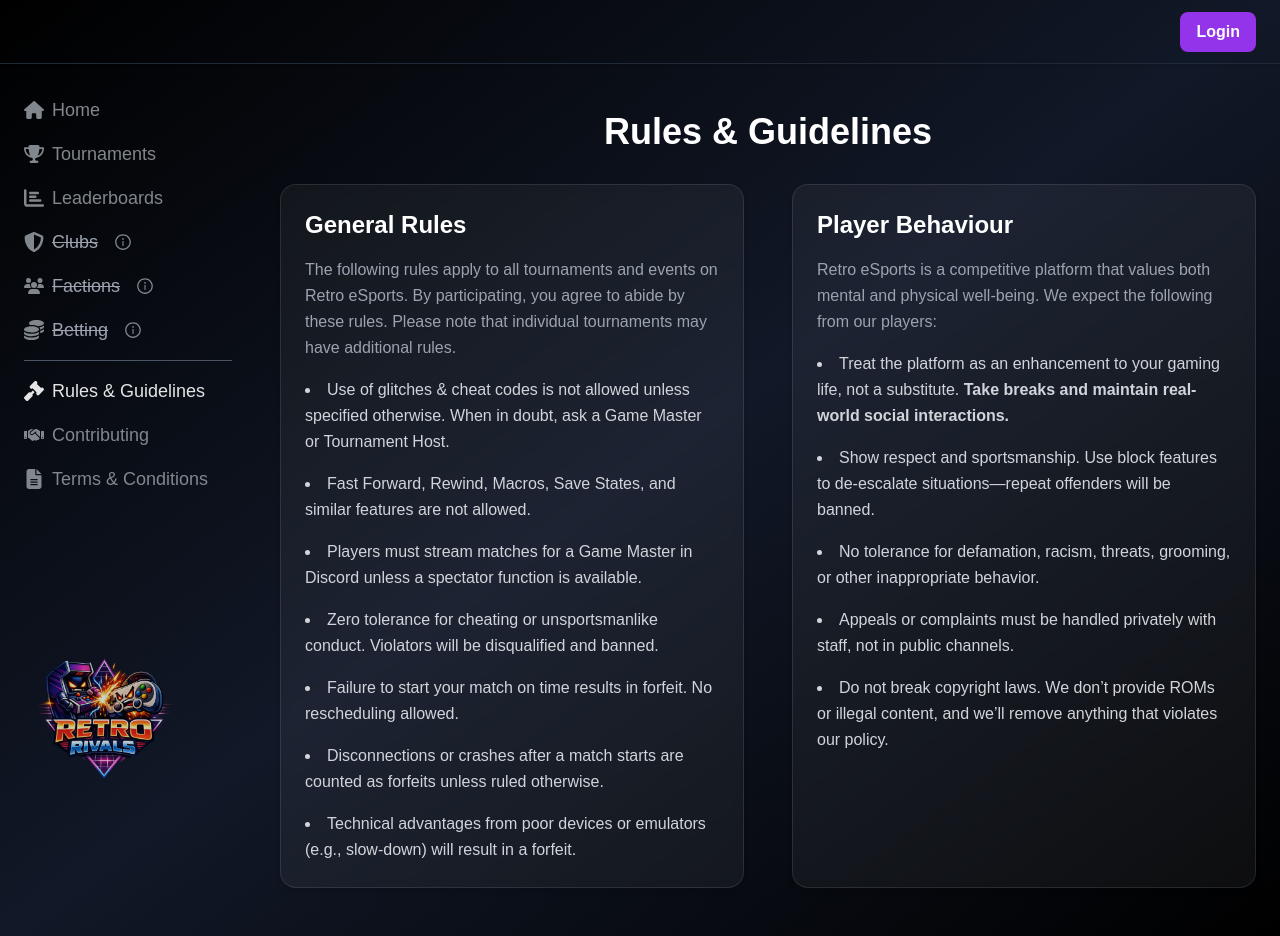
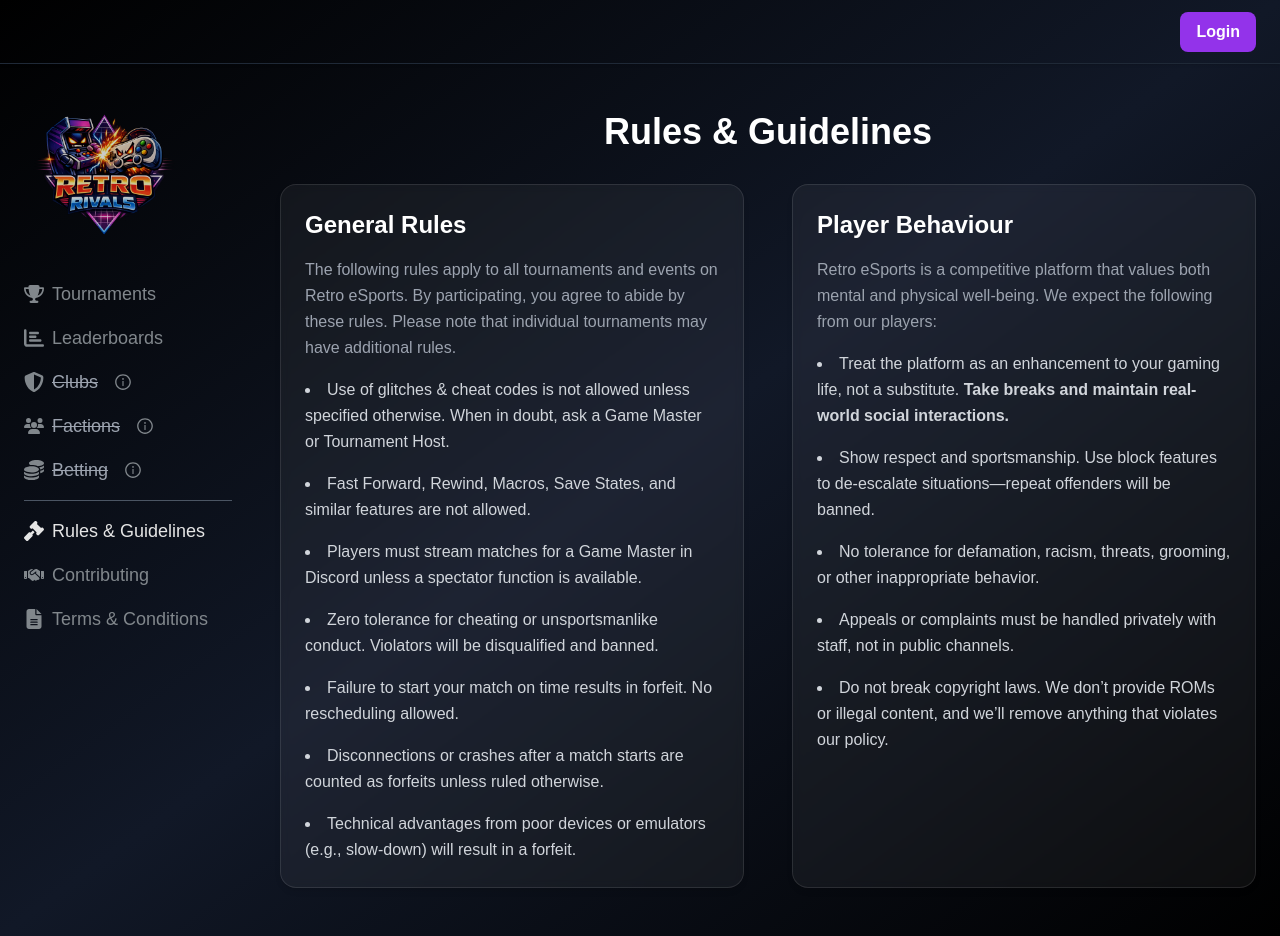
Before and after one commit to VoiceOfAutumn/RESPV2, a Next.js app in the folder landing/: page /rules in a window 1280 px wide. Built offline with nearby package versions, Linux system fonts and the light colour scheme; no server answers.

Commit message:
logo replace home

```diff
--- a/landing/src/app/components/Navbar.tsx
+++ b/landing/src/app/components/Navbar.tsx
@@ -5,7 +5,6 @@ import { usePathname } from 'next/navigation';
 import { FontAwesomeIcon } from '@fortawesome/react-fontawesome';
 import { AiOutlineInfoCircle } from 'react-icons/ai';
 import {
-  faHome,
   faTrophy,
   faChartBar,
   faShieldAlt,
@@ -20,7 +19,6 @@ export default function Navbar() {
   const pathname = usePathname();
 
   const navItems = [
-    { href: '/', label: 'Home', icon: faHome },
     { href: '/tournaments', label: 'Tournaments', icon: faTrophy },
     { href: '/leaderboards', label: 'Leaderboards', icon: faChartBar },
     { href: '/rules', label: 'Rules & Guidelines', icon: faGavel },
@@ -29,9 +27,14 @@ export default function Navbar() {
   ];
 
   return (
-    <nav className="w-64 h-screen flex flex-col justify-between py-8 px-6 fixed top-16 left-0">
+    <nav className="w-64 h-screen flex flex-col py-8 px-6 fixed top-16 left-0">
+      {/* Logo */}
+      <Link href="/" className="mb-6">
+        <img src="/images/Logotemp.png" alt="Logo" className="w-40 opacity-80 hover:opacity-100 transition-opacity duration-200" />
+      </Link>
+
       <ul className="flex flex-col items-start space-y-4 text-lg font-medium">
-        {navItems.slice(0, 3).map(({ href, label, icon }) => (
+        {navItems.slice(0, 2).map(({ href, label, icon }) => (
           <li
             key={label}
             className={`flex items-center space-x-2 ${
@@ -88,7 +91,7 @@ export default function Navbar() {
 
         <hr className="w-full border-t border-gray-600 my-4" />
 
-        {navItems.slice(3).map(({ href, label, icon }) => (
+        {navItems.slice(2).map(({ href, label, icon }) => (
           <li
             key={label}
             className={`flex items-center space-x-2 ${
@@ -102,13 +105,6 @@ export default function Navbar() {
           </li>
         ))}
       </ul>
-
-      {/* Logo at bottom */}
-      <div className="pb-8">
-        <Link href="/">
-          <img src="/images/Logotemp.png" alt="Logo" className="w-40 opacity-80 hover:opacity-100 transition-opacity duration-200" />
-        </Link>
-      </div>
     </nav>
   );
 }
```
